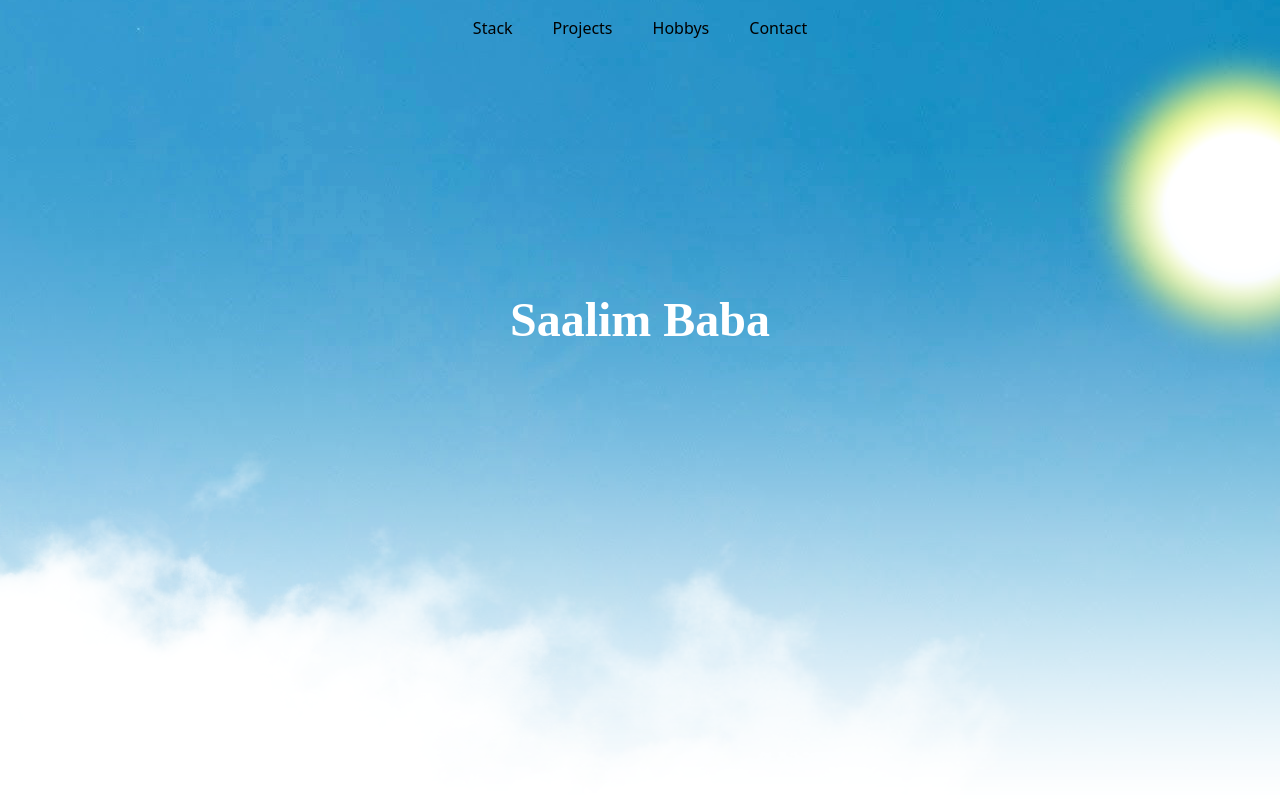
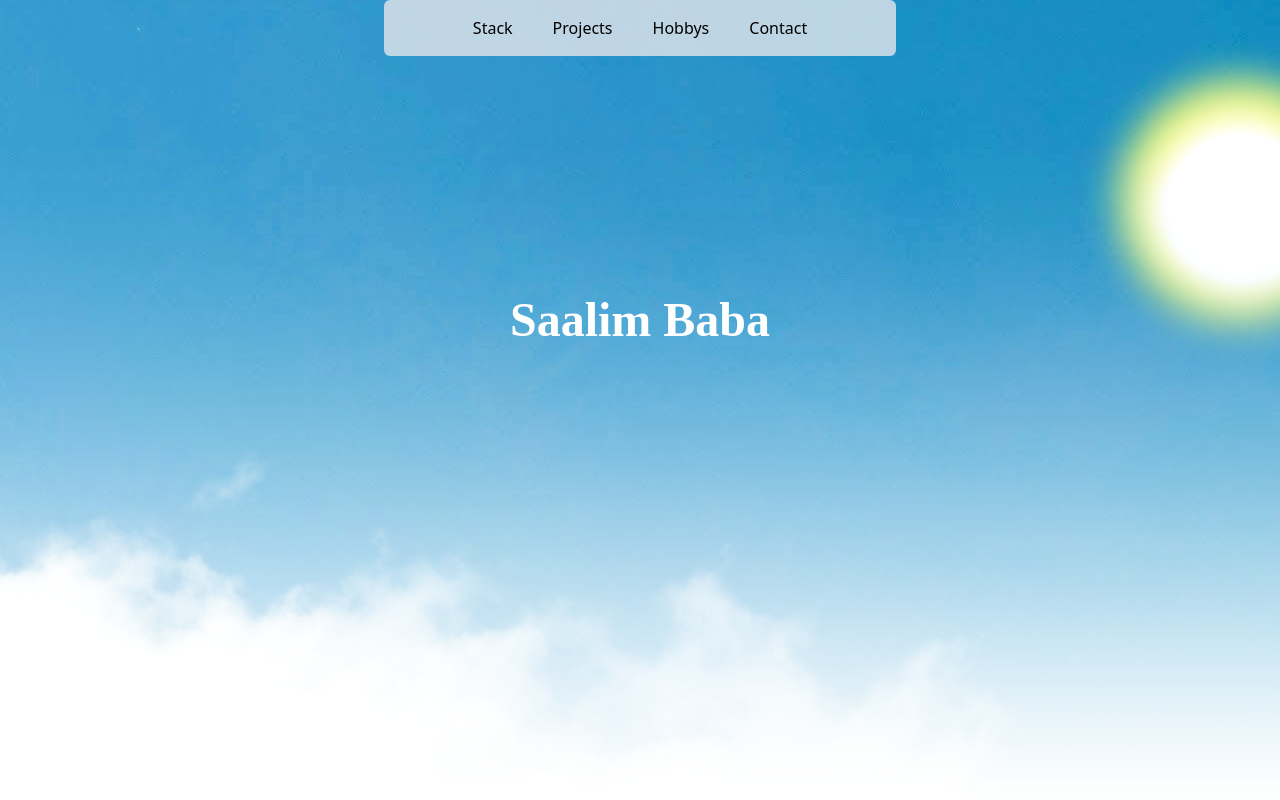
Before and after one commit to Saalim-Baba/PersonalWebsite, a Next.js app: page / in a window 1280 px wide. Shown: the top 800 px of the page. Built offline with nearby package versions, Linux system fonts and the light colour scheme.

Commit message:
adjusted navbar so it has a background color, its now visible all over the website

```diff
--- a/src/components/Nav.js
+++ b/src/components/Nav.js
@@ -2,17 +2,17 @@ import "../app/globals.css"
 
 export default function Nav() {
     return (
-        <div className="bg-black-100 font-sans fixed">
-            <nav className="w-full top-0 fixed">
-                <div className="container mx-auto py-4">
+        <div className="font-sans text-center align-center">
+            <nav className="w-[40vw] bg-gray-200 rounded-md bg-opacity-80 fixed top-0 left-1/2 transform -translate-x-1/2 z-[1000]">
+                <div className="container py-4">
                     <div className="flex justify-center space-x-10">
                         <a href="#stack" className="nav-link transition duration-300">
                             Stack
                         </a>
-                        <a href="#projekte" className="nav-link transition duration-300">
+                        <a href="#projects" className="nav-link transition duration-300">
                             Projects
                         </a>
-                        <a href="#hobbies" className="nav-link transition duration-300">
+                        <a href="#hobbys" className="nav-link transition duration-300">
                             Hobbys
                         </a>
                         <a href="#contact" className="nav-link transition duration-300">
```
